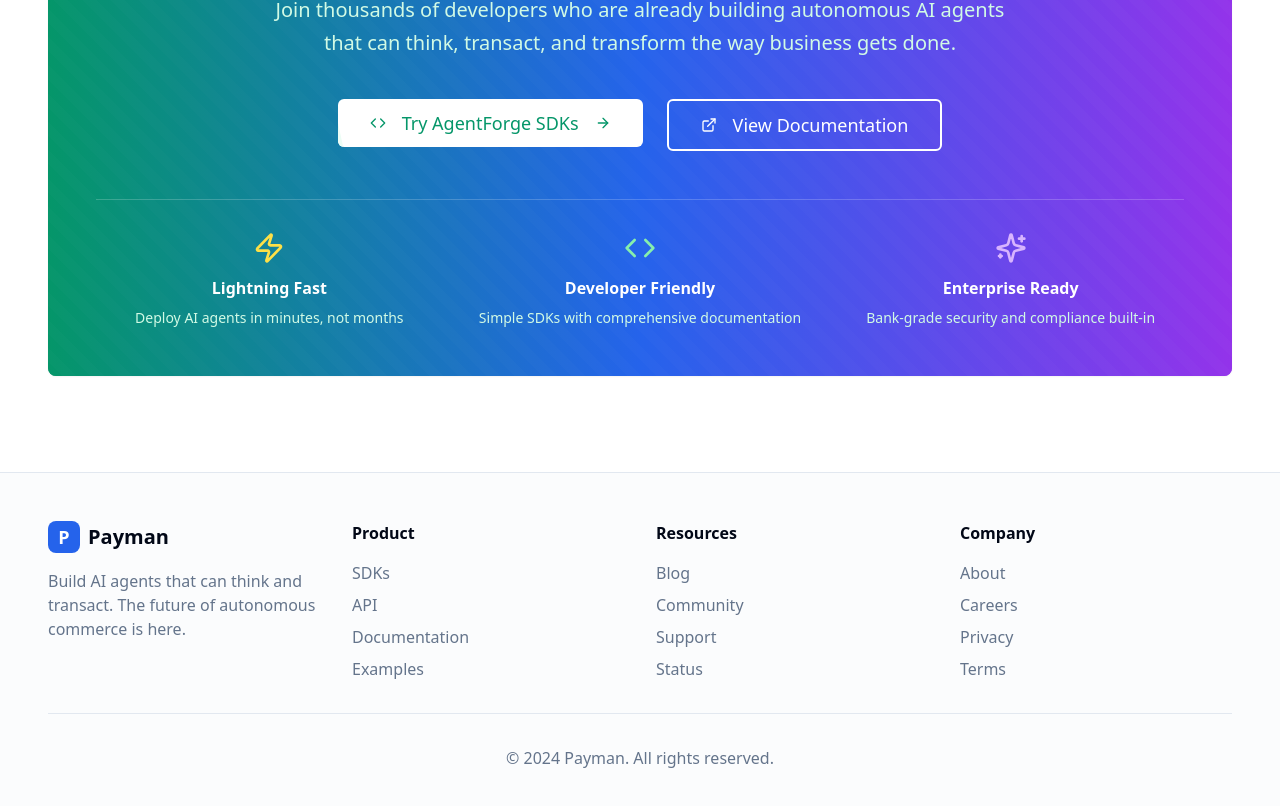
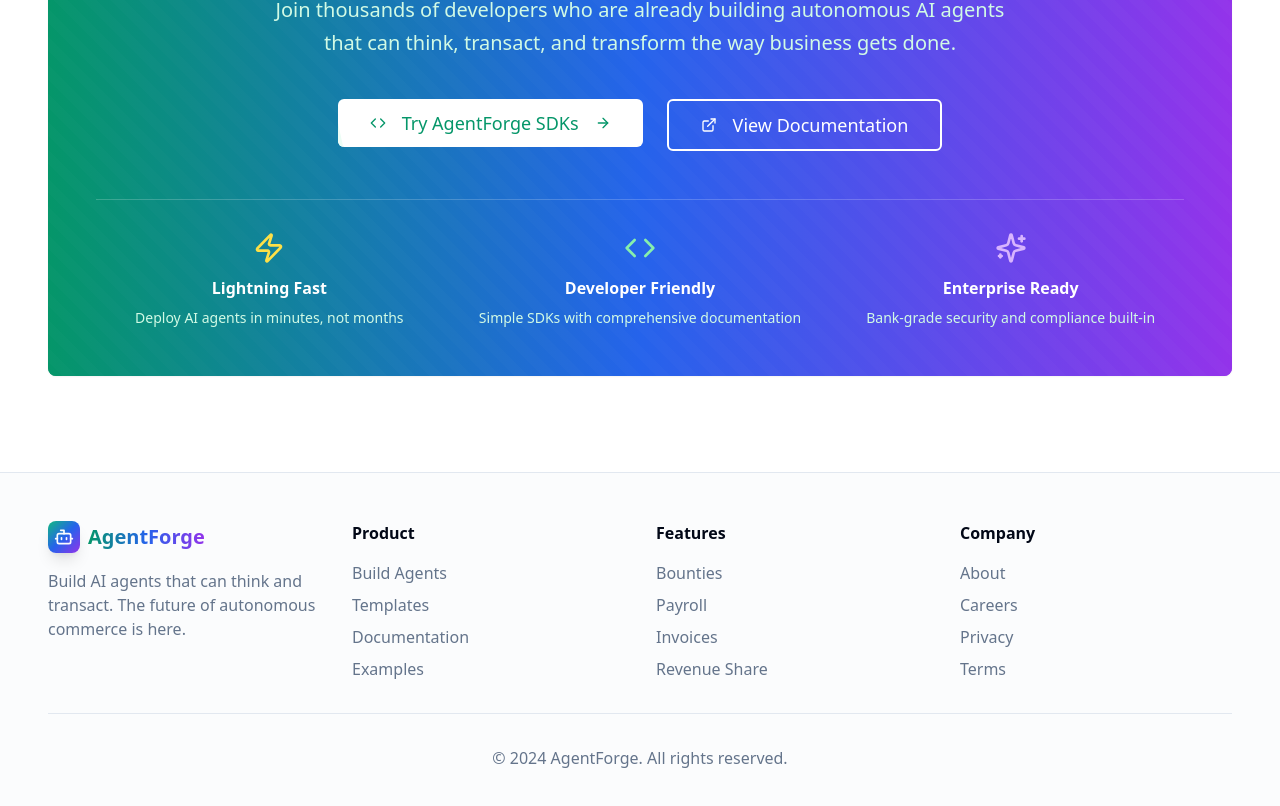
Before and after one commit to RSN601KRI/Agent-Forge, a React (Vite) app: page / in a window 1280 px wide. Shown: the part 3031-3837 px from the top of the page. Built offline with nearby package versions, Linux system fonts and the light colour scheme.

Commit message:
Update footer and logo
Updated the footer to reflect the project name "AgentForge" and replaced the logo with an animated, unique creature related to the problem statement.

```diff
--- a/src/components/Footer.tsx
+++ b/src/components/Footer.tsx
@@ -1,3 +1,5 @@
+
+import { Bot } from 'lucide-react';
 
 const Footer = () => {
   return (
@@ -6,10 +8,12 @@ const Footer = () => {
         <div className="grid md:grid-cols-4 gap-8">
           <div>
             <div className="flex items-center space-x-2 mb-4">
-              <div className="w-8 h-8 bg-blue-600 rounded-lg flex items-center justify-center">
-                <span className="text-white font-bold text-lg">P</span>
+              <div className="w-8 h-8 bg-gradient-to-br from-emerald-500 via-blue-600 to-purple-600 rounded-lg flex items-center justify-center shadow-lg group hover:shadow-xl hover:shadow-emerald-500/25 transition-all duration-300 hover:scale-105">
+                <Bot className="h-5 w-5 text-white animate-pulse hover:animate-bounce transition-all duration-300" />
               </div>
-              <span className="text-xl font-bold">Payman</span>
+              <span className="text-xl font-bold bg-gradient-to-r from-emerald-600 via-blue-600 to-purple-600 bg-clip-text text-transparent">
+                AgentForge
+              </span>
             </div>
             <p className="text-muted-foreground">
               Build AI agents that can think and transact. The future of autonomous commerce is here.
@@ -19,20 +23,20 @@ const Footer = () => {
           <div>
             <h3 className="font-semibold mb-4">Product</h3>
             <ul className="space-y-2 text-muted-foreground">
-              <li><a href="#" className="hover:text-foreground transition-colors">SDKs</a></li>
-              <li><a href="#" className="hover:text-foreground transition-colors">API</a></li>
+              <li><a href="#" className="hover:text-foreground transition-colors">Build Agents</a></li>
+              <li><a href="#" className="hover:text-foreground transition-colors">Templates</a></li>
               <li><a href="#" className="hover:text-foreground transition-colors">Documentation</a></li>
               <li><a href="#" className="hover:text-foreground transition-colors">Examples</a></li>
             </ul>
           </div>
 
           <div>
-            <h3 className="font-semibold mb-4">Resources</h3>
+            <h3 className="font-semibold mb-4">Features</h3>
             <ul className="space-y-2 text-muted-foreground">
-              <li><a href="#" className="hover:text-foreground transition-colors">Blog</a></li>
-              <li><a href="#" className="hover:text-foreground transition-colors">Community</a></li>
-              <li><a href="#" className="hover:text-foreground transition-colors">Support</a></li>
-              <li><a href="#" className="hover:text-foreground transition-colors">Status</a></li>
+              <li><a href="#" className="hover:text-foreground transition-colors">Bounties</a></li>
+              <li><a href="#" className="hover:text-foreground transition-colors">Payroll</a></li>
+              <li><a href="#" className="hover:text-foreground transition-colors">Invoices</a></li>
+              <li><a href="#" className="hover:text-foreground transition-colors">Revenue Share</a></li>
             </ul>
           </div>
 
@@ -48,7 +52,7 @@ const Footer = () => {
         </div>
 
         <div className="border-t mt-8 pt-8 text-center text-muted-foreground">
-          <p>&copy; 2024 Payman. All rights reserved.</p>
+          <p>&copy; 2024 AgentForge. All rights reserved.</p>
         </div>
       </div>
     </footer>
```
